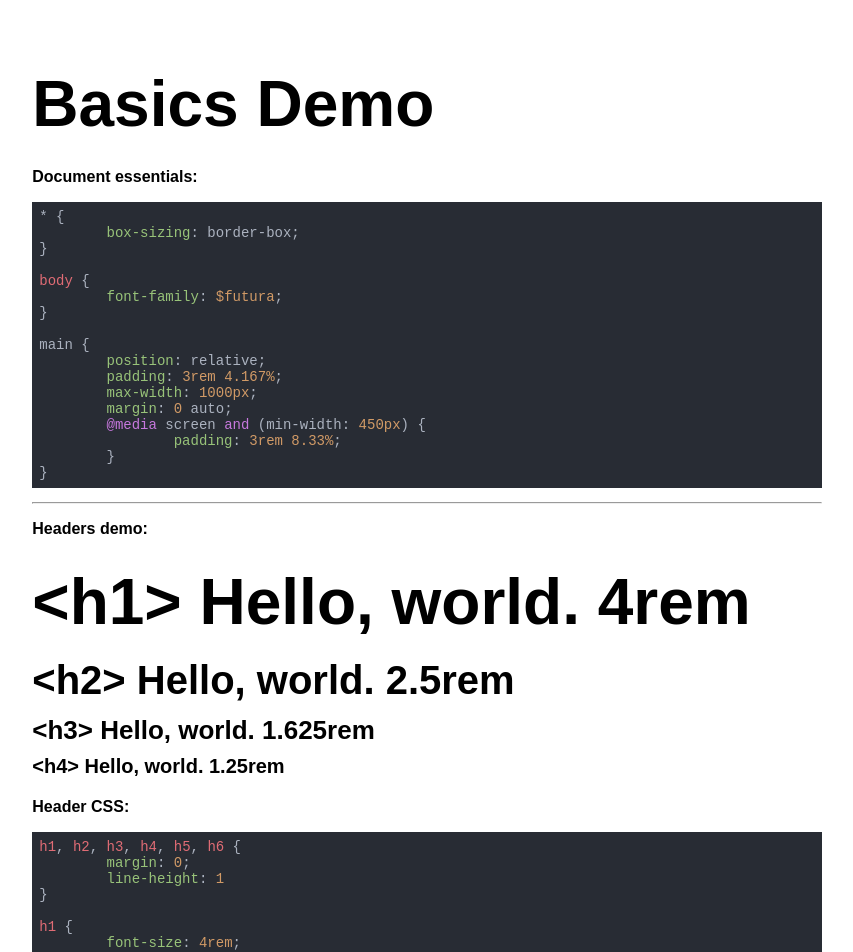
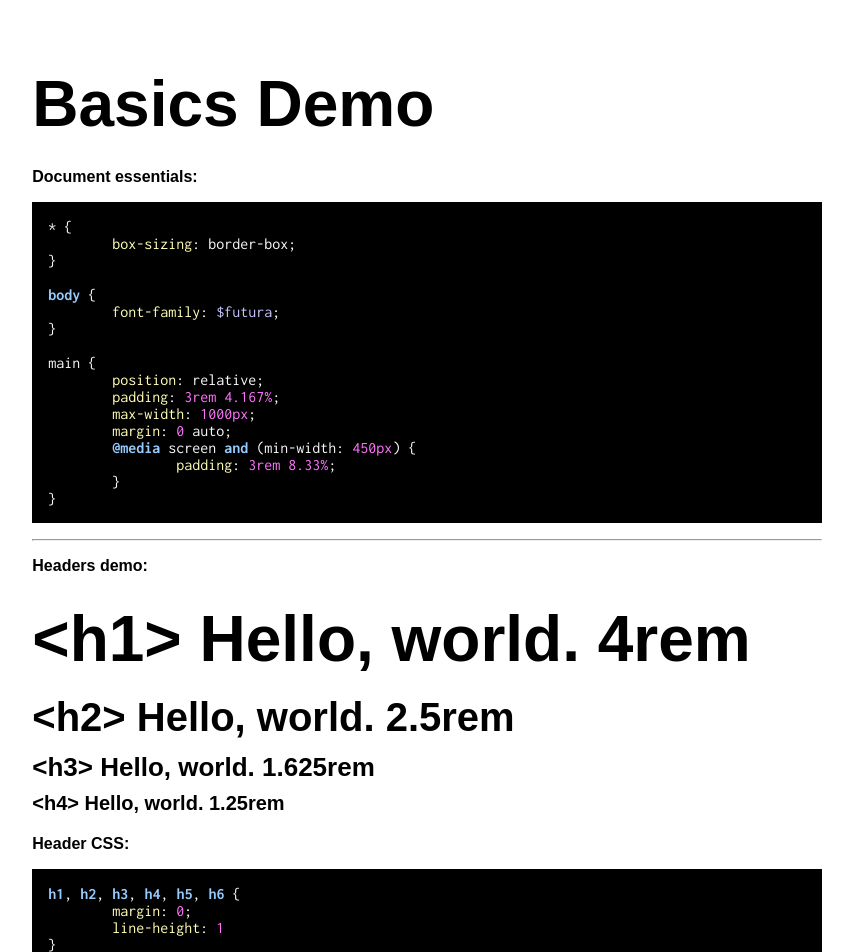
Before and after one commit to kbdonnally/assets, a Jekyll site: the page built from pages/basics-demo.md, in a window 1280 px wide. Shown: the top 952 px of the page, without its empty margins (213-1066 px from the left). Built offline with Jekyll 4.4.1, drawn with Linux system fonts in a browser that asks for light colours; some web fonts are replaced.

Commit message:
Add syntax highlighting schemes

```diff
--- a/assets/css/_sass/_pages/_blog-post.scss
+++ b/assets/css/_sass/_pages/_blog-post.scss
@@ -126,13 +126,14 @@ hr {
 // --- Code: --- //
 
 pre {
-	font-size: 14px;
-	font-family: $input-mono;
+	//font-size: 14px;
+	font-family: $inconsolata;
 }
 
 code {
-	font-size: 14px;
-	font-family: $input-mono;
+	padding: 1rem !important;
+//	font-size: 14px;
+	font-family: $inconsolata;
 }
 
 // --- Blockquote --- //
--- a/assets/css/_sass/_vars/_fonts.scss
+++ b/assets/css/_sass/_vars/_fonts.scss
@@ -4,8 +4,9 @@
    Available weights provided in comments. */
 
 // Google:
-$muli: 	  'Muli', sans-serif;
-$poppins: 'Poppins', sans-serif;
+$inconsolata: 'Inconsolata', monospace;
+$muli: 	  	  'Muli', sans-serif;
+$poppins: 	  'Poppins', sans-serif;
 
 // Adobe:
 $covik-mono:  covik-sans-mono, sans-serif; // 400, 700
--- /dev/null
+++ b/assets/css/_sass/_vars/_syntax-schemes/_dracula.scss
@@ -0,0 +1,76 @@
+/*
+
+Dracula Theme v1.2.0
+
+https://github.com/zenorocha/dracula-theme
+
+Copyright 2015, All rights reserved
+
+Code licensed under the MIT license
+http://zenorocha.mit-license.org
+
+@author Éverton Ribeiro <nuxlli@gmail.com>
+@author Zeno Rocha <hi@zenorocha.com>
+
+*/
+
+.hljs {
+  display: block;
+  overflow-x: auto;
+  padding: 0.5em;
+  background: #282a36;
+}
+
+.hljs-keyword,
+.hljs-selector-tag,
+.hljs-literal,
+.hljs-section,
+.hljs-link {
+  color: #8be9fd;
+}
+
+.hljs-function .hljs-keyword {
+  color: #ff79c6;
+}
+
+.hljs,
+.hljs-subst {
+  color: #f8f8f2;
+}
+
+.hljs-string,
+.hljs-title,
+.hljs-name,
+.hljs-type,
+.hljs-attribute,
+.hljs-symbol,
+.hljs-bullet,
+.hljs-addition,
+.hljs-variable,
+.hljs-template-tag,
+.hljs-template-variable {
+  color: #f1fa8c;
+}
+
+.hljs-comment,
+.hljs-quote,
+.hljs-deletion,
+.hljs-meta {
+  color: #6272a4;
+}
+
+.hljs-keyword,
+.hljs-selector-tag,
+.hljs-literal,
+.hljs-title,
+.hljs-section,
+.hljs-doctag,
+.hljs-type,
+.hljs-name,
+.hljs-strong {
+  font-weight: bold;
+}
+
+.hljs-emphasis {
+  font-style: italic;
+}
--- /dev/null
+++ b/assets/css/_sass/_vars/_syntax-schemes/_ir-black.scss
@@ -0,0 +1,73 @@
+/*
+  IR_Black style (c) Vasily Mikhailitchenko <vaskas@programica.ru>
+*/
+
+.hljs {
+  display: block;
+  overflow-x: auto;
+  padding: 0.5em;
+  background: #000;
+  color: #f8f8f8;
+}
+
+.hljs-comment,
+.hljs-quote,
+.hljs-meta {
+  color: #7c7c7c;
+}
+
+.hljs-keyword,
+.hljs-selector-tag,
+.hljs-tag,
+.hljs-name {
+  color: #96cbfe;
+}
+
+.hljs-attribute,
+.hljs-selector-id {
+  color: #ffffb6;
+}
+
+.hljs-string,
+.hljs-selector-attr,
+.hljs-selector-pseudo,
+.hljs-addition {
+  color: #a8ff60;
+}
+
+.hljs-subst {
+  color: #daefa3;
+}
+
+.hljs-regexp,
+.hljs-link {
+  color: #e9c062;
+}
+
+.hljs-title,
+.hljs-section,
+.hljs-type,
+.hljs-doctag {
+  color: #ffffb6;
+}
+
+.hljs-symbol,
+.hljs-bullet,
+.hljs-variable,
+.hljs-template-variable,
+.hljs-literal {
+  color: #c6c5fe;
+}
+
+.hljs-number,
+.hljs-deletion {
+  color:#ff73fd;
+}
+
+.hljs-emphasis {
+  font-style: italic;
+}
+
+.hljs-strong {
+  font-weight: bold;
+}
--- /dev/null
+++ b/assets/css/_sass/_vars/_syntax-schemes/_monokai-sublime.scss
@@ -0,0 +1,83 @@
+/*
+
+Monokai Sublime style. Derived from Monokai by noformnocontent http://nn.mit-license.org/
+
+*/
+
+.hljs {
+  display: block;
+  overflow-x: auto;
+  padding: 0.5em;
+  background: #23241f;
+}
+
+.hljs,
+.hljs-tag,
+.hljs-subst {
+  color: #f8f8f2;
+}
+
+.hljs-strong,
+.hljs-emphasis {
+  color: #a8a8a2;
+}
+
+.hljs-bullet,
+.hljs-quote,
+.hljs-number,
+.hljs-regexp,
+.hljs-literal,
+.hljs-link {
+  color: #ae81ff;
+}
+
+.hljs-code,
+.hljs-title,
+.hljs-section,
+.hljs-selector-class {
+  color: #a6e22e;
+}
+
+.hljs-strong {
+  font-weight: bold;
+}
+
+.hljs-emphasis {
+  font-style: italic;
+}
+
+.hljs-keyword,
+.hljs-selector-tag,
+.hljs-name,
+.hljs-attr {
+  color: #f92672;
+}
+
+.hljs-symbol,
+.hljs-attribute {
+  color: #66d9ef;
+}
+
+.hljs-params,
+.hljs-class .hljs-title {
+  color: #f8f8f2;
+}
+
+.hljs-string,
+.hljs-type,
+.hljs-built_in,
+.hljs-builtin-name,
+.hljs-selector-id,
+.hljs-selector-attr,
+.hljs-selector-pseudo,
+.hljs-addition,
+.hljs-variable,
+.hljs-template-variable {
+  color: #e6db74;
+}
+
+.hljs-comment,
+.hljs-deletion,
+.hljs-meta {
+  color: #75715e;
+}
--- a/assets/css/style.scss
+++ b/assets/css/style.scss
@@ -16,7 +16,10 @@
 //            (NB: vars first b/c can't invoke b/f define)
 
 // vars:
-@import '_vars/atom-one-dark';
+// @import '_vars/_syntax-schemes/atom-one-dark';
+//@import '_vars/_syntax-schemes/monokai-sublime';
+@import '_vars/_syntax-schemes/dracula';
+@import '_vars/_syntax-schemes/ir-black';
 @import '_vars/colors';
 @import '_vars/fonts';
 
```
Also changed, not shown: assets/css/_sass/_vars/_syntax-schemes/_atom-one-dark.scss (renamed from assets/css/_sass/_vars/_atom-one-dark.scss).
